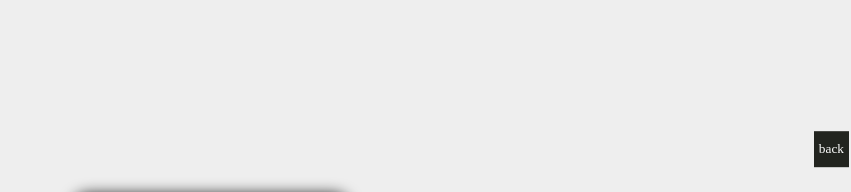
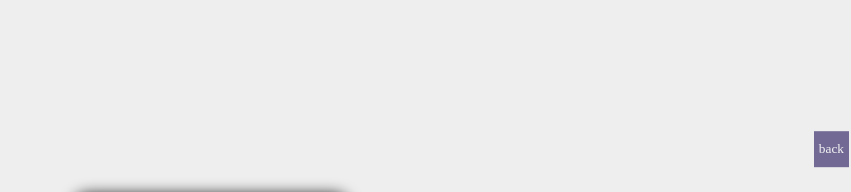
Before and after one commit to Khalishahchys1/Tugas-TI, a plain HTML site: page kalkulator.html in a window 1280 px wide. Shown: the top 192 px of the page, without its empty margins (429-1280 px from the left). Drawn offline with Linux system fonts and the light colour scheme; a web font is replaced by a local one.

Commit message:
button back

```diff
--- a/kalkulator.html
+++ b/kalkulator.html
@@ -72,8 +72,9 @@
         right: 2px; /* Anda dapat menyesuaikan jarak dari pinggir kanan */
         transform: translateY(-80%);
         padding: 10px 5px;
-        background-color: #22241f;
-        color: #fff;
+		background-color: #726a95;
+        border:2px solid #726a95;
+        color: whitesmoke;
         border: none;
         cursor: pointer;
     }
```
